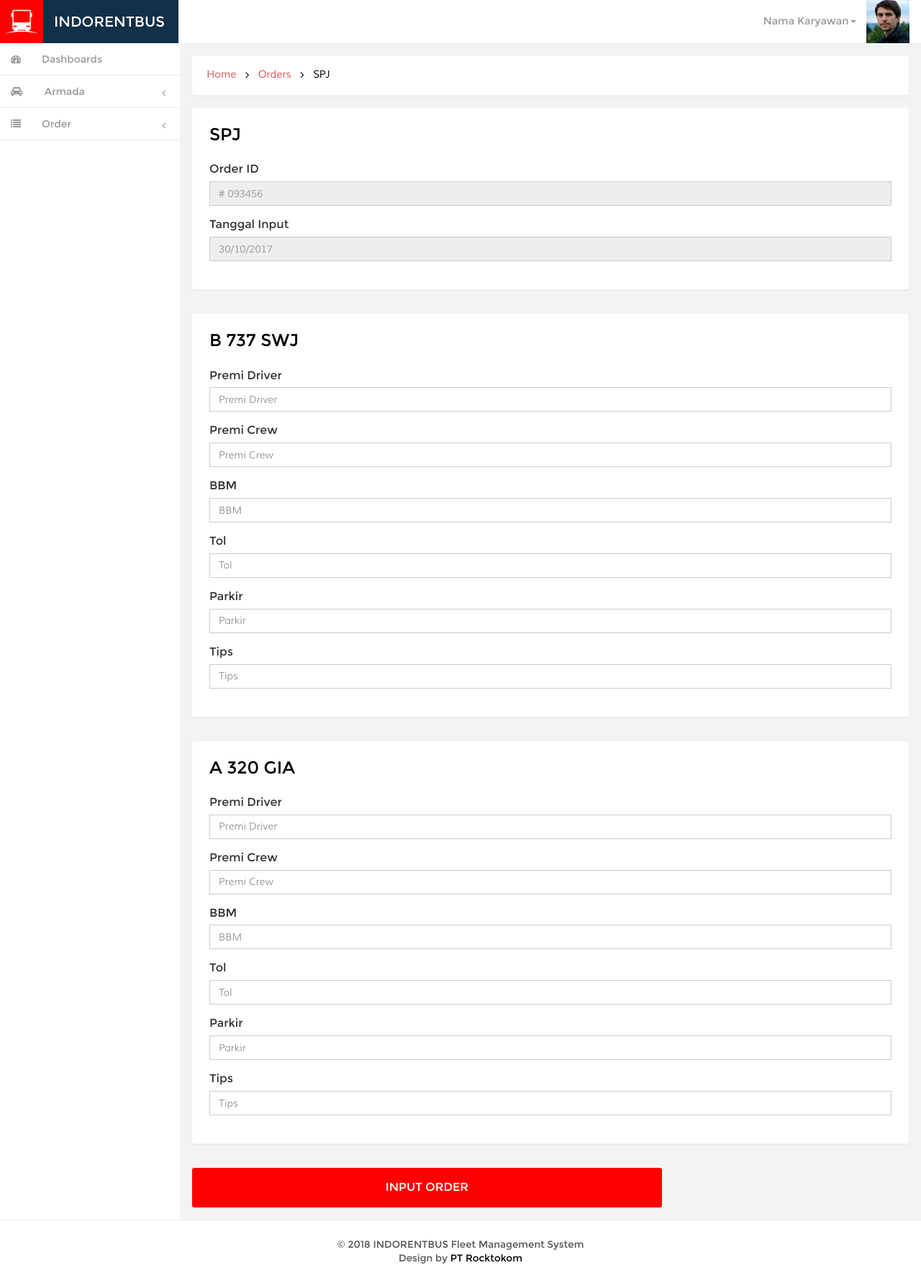
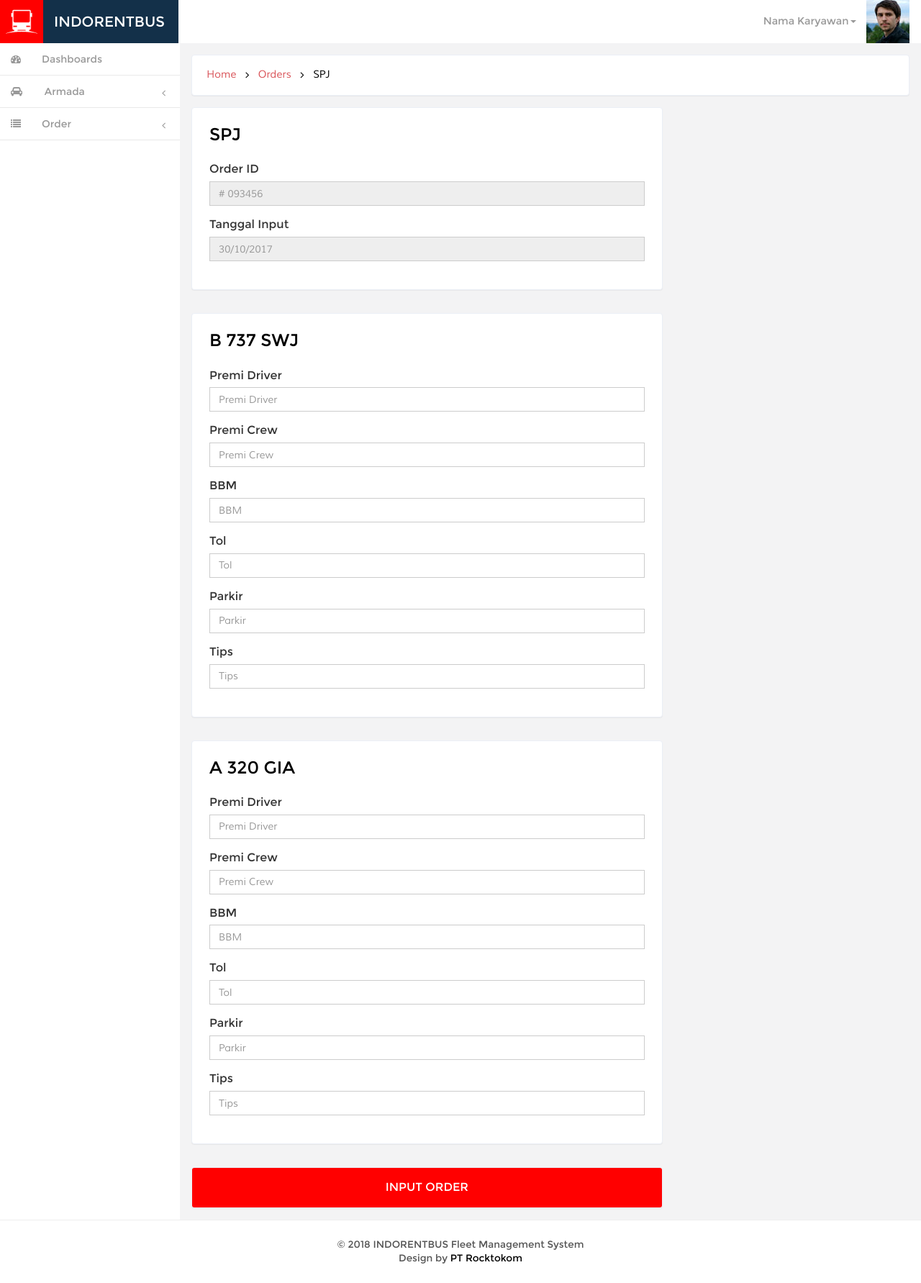
Before and after one commit to kemtol/indorentbus, a Jekyll site: the page built from laman/spj.html, in a window 1280 px wide. Shown: the whole page at 72% size. Built offline with Jekyll 4.4.1, drawn with Linux system fonts in a browser that asks for light colours; nearby versions of some CDN libraries; Markdown is read by kramdown in place of the engine named in the settings; comment, search, counter and statistics services are not loaded.

Commit message:
Update spj.html

```diff
--- a/laman/spj.html
+++ b/laman/spj.html
@@ -16,7 +16,7 @@
 <!--//banner-->
 
 <form action="" id="newSPJ" method="post">
-	<div class="col-xs-12 col-lg-12 grid-form">
+	<div class="col-xs-12 col-lg-8 grid-form">
 		<div class="grid-form1">
 			<h3 id="forms-example" class="">SPJ</h3>
 			<div class="form-group">
@@ -30,7 +30,7 @@
 			<div class="clearfix"></div>
 		</div>
 	</div>
-	<div class="col-xs-12 col-lg-12 grid-form">
+	<div class="col-xs-12 col-lg-8 grid-form">
 		<div class="grid-form1">
 			<h3 id="forms-example" class="">B 737 SWJ</h3>
 			<div class="form-group">
@@ -60,7 +60,7 @@
 			<div class="clearfix"></div>
 		</div>
 	</div>
-	<div class="col-xs-12 col-lg-12 grid-form">
+	<div class="col-xs-12 col-lg-8 grid-form">
 		<div class="grid-form1">
 			<h3 id="forms-example" class="">A 320 GIA</h3>
 			<div class="form-group">
```
